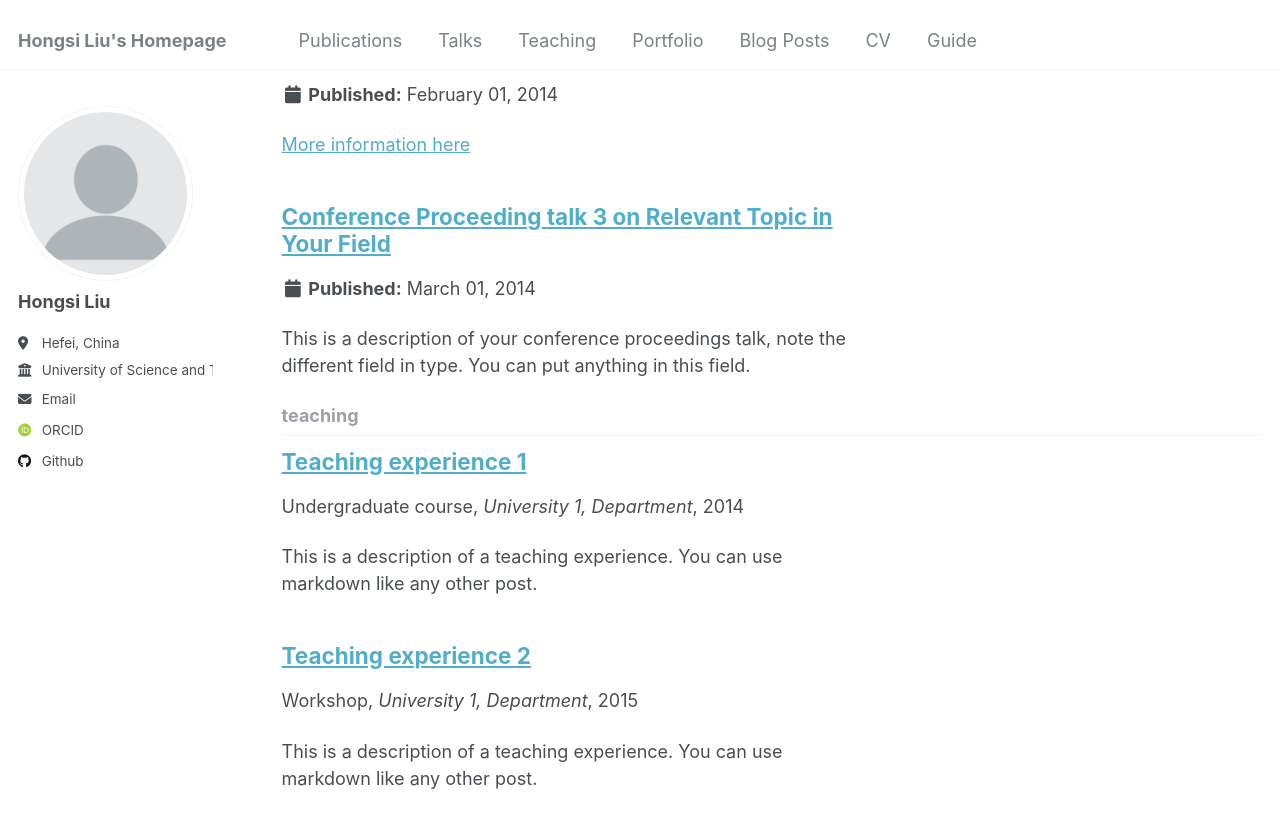
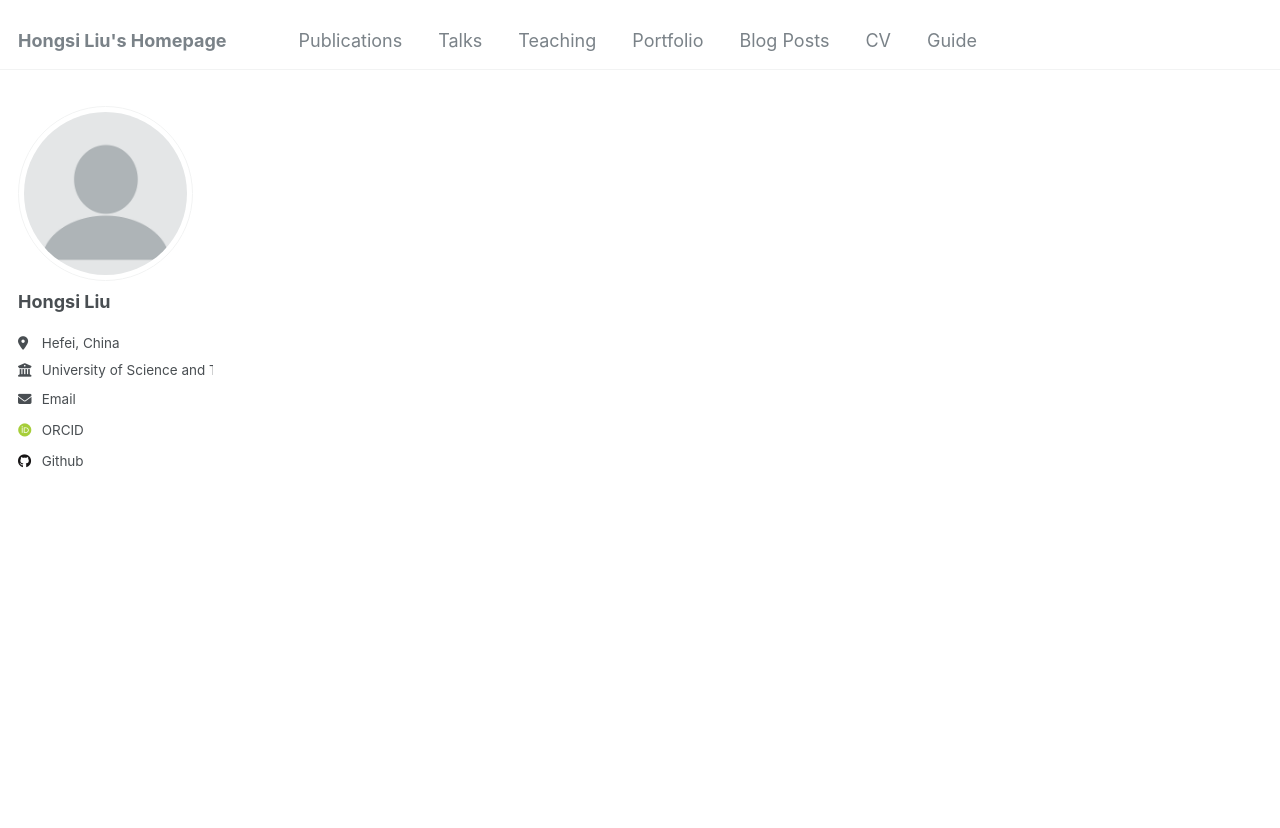
Before and after one commit to EricLiuhhh/ericliuhhh.github.io, a Jekyll site: the page built from _pages/collection-archive.html, in a window 1280 px wide and 900 px high, scrolled down 2678 px. Shown: the top 828 px of the window. Built offline with Jekyll 4.4.1, drawn with Linux system fonts in a browser that asks for light colours; some web fonts are replaced; some of the changed lines change nothing that is shown; some of the changed text lies outside the part shown.

Commit message:
Update _config.yml

```diff
--- a/_config.yml
+++ b/_config.yml
@@ -212,15 +212,15 @@
 
 # These settings control the types of collections used by the template
 collections:
-  teaching:
-    output: true
-    permalink: /:collection/:path/
+  # teaching:
+  #   output: true
+  #   permalink: /:collection/:path/
   publications:
     output: true
     permalink: /:collection/:path/
-  portfolio:
-    output: true
-    permalink: /:collection/:path/
+  # portfolio:
+  #   output: true
+  #   permalink: /:collection/:path/
   talks:
     output: true
     permalink: /:collection/:path/
@@ -229,16 +229,16 @@
 # These settings control how pages and collections are included in the site
 defaults:
   # _posts
-  # - scope:
-  #     path: ""
-  #     type: posts
-  #   values:
-  #     layout: single
-  #     author_profile: true
-  #     read_time: true
-  #     comments: true
-  #     share: true
-  #     related: true
+  - scope:
+      path: ""
+      type: posts
+    values:
+      layout: single
+      author_profile: true
+      read_time: true
+      comments: true
+      share: true
+      related: true
   # _pages
   - scope:
       path: ""
```
